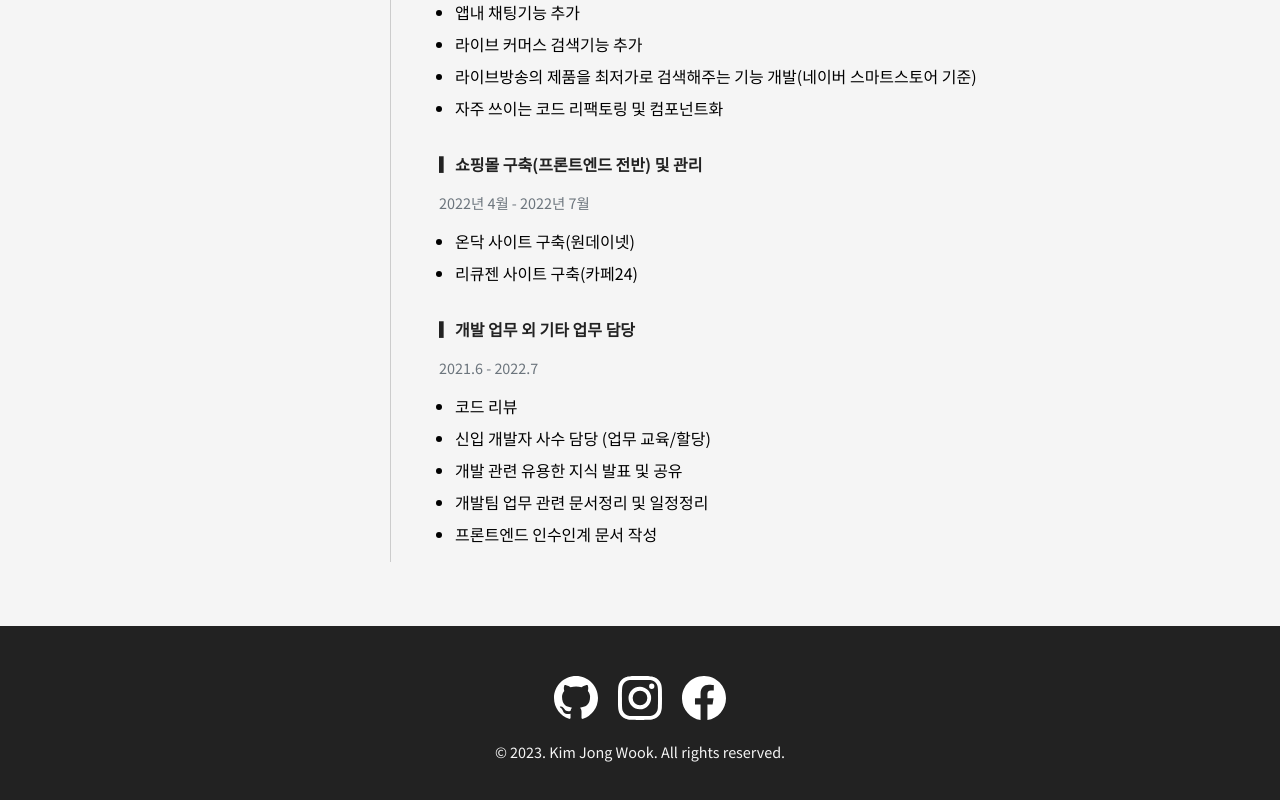
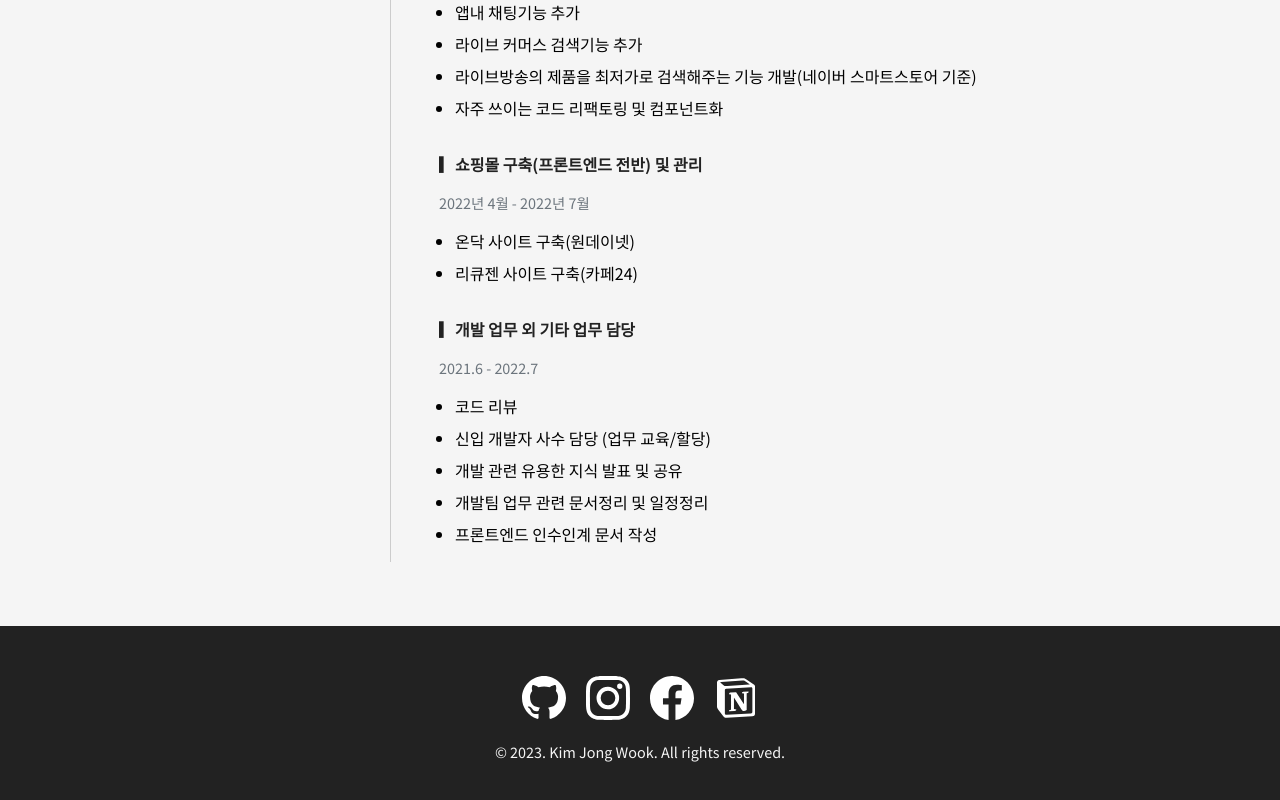
Before and after one commit to wook2onandon/my-page, a React (Create React App) app: page / in a window 1280 px wide. Shown: the part 6954-7754 px from the top of the page. Built offline with nearby package versions, Linux system fonts and the light colour scheme.

Commit message:
add notion icon in footer

```diff
--- a/src/components/Footer/Footer.jsx
+++ b/src/components/Footer/Footer.jsx
@@ -1,6 +1,7 @@
 import React from 'react';
 import styles from './Footer.module.css';
 import { BsGithub, BsInstagram, BsFacebook } from 'react-icons/bs';
+import { RxNotionLogo } from 'react-icons/rx';
 
 export default function Footer() {
   return (
@@ -30,6 +31,14 @@ export default function Footer() {
             <BsFacebook className={styles.icon} />
           </a>
         </li>
+        <li className={styles.list}>
+          <a
+            className={styles.iconWrap}
+            href="https://grave-jute-6f6.notion.site/WOOK-s-Portfolio-a465e17624d141378fdc4b8effba7d78"
+          >
+            <RxNotionLogo className={styles.icon} />
+          </a>
+        </li>
       </ul>
       <div className={styles.text}>
         © 2023. Kim Jong Wook. All rights reserved.
--- a/src/components/Footer/Footer.module.css
+++ b/src/components/Footer/Footer.module.css
@@ -27,6 +27,7 @@
 }
 
 .iconWrap {
+  display: inline-block;
   width: 100%;
   height: 100%;
   text-decoration: none;
```
